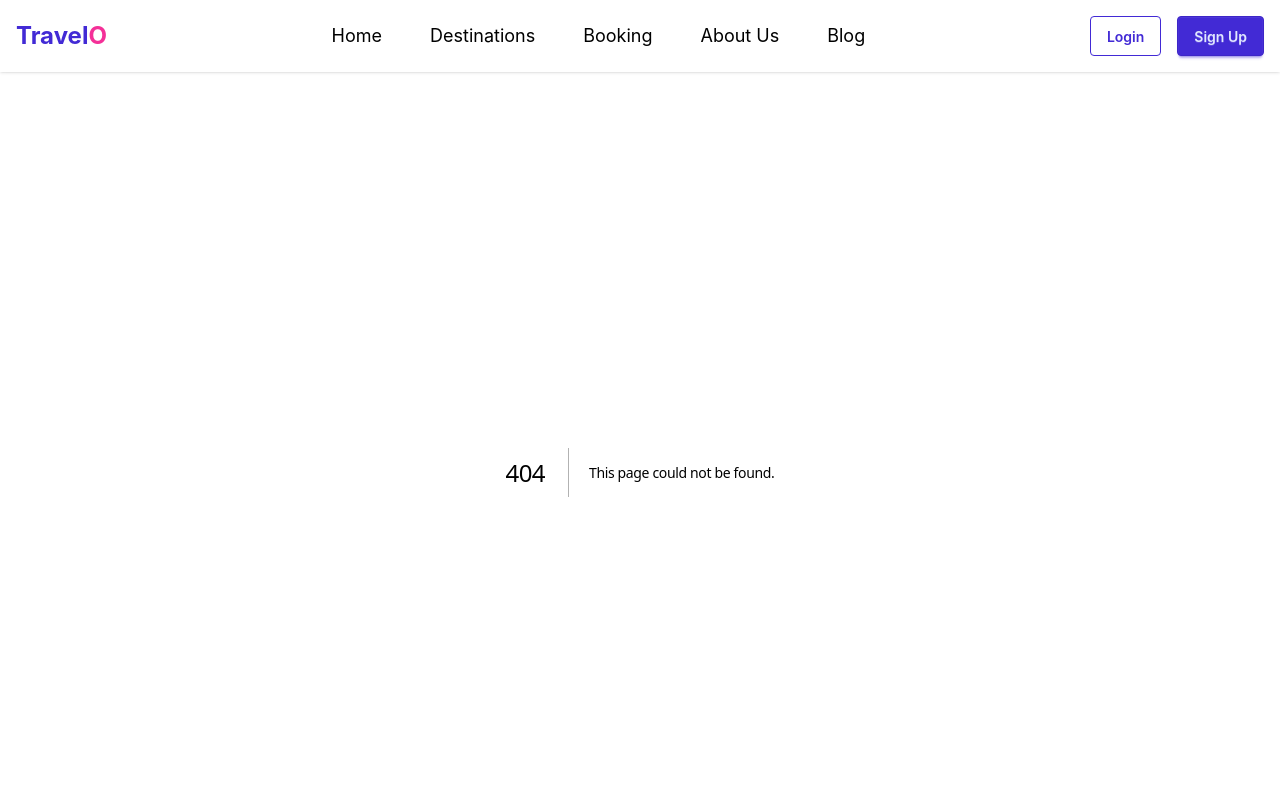
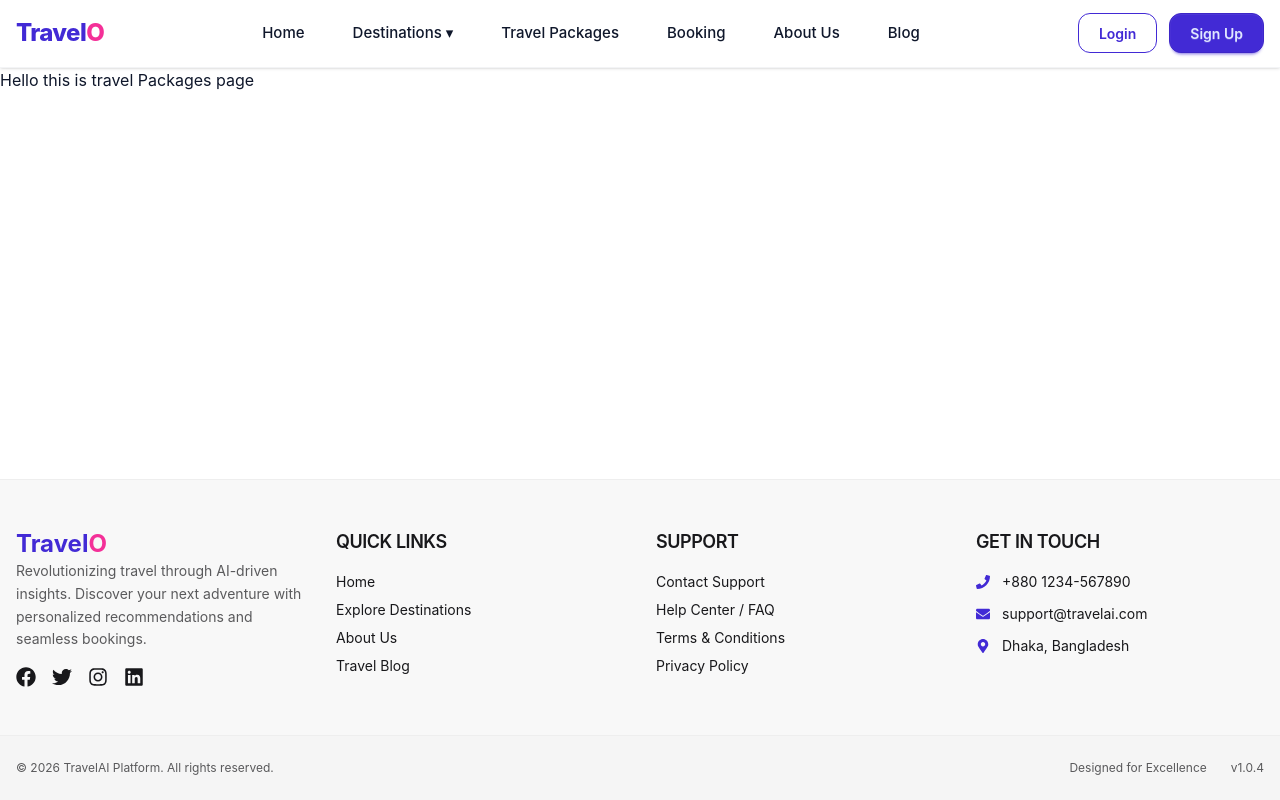
Before and after one commit to Tanvir-programmer/travelo, a Next.js app: page /packages in a window 1280 px wide. Before the commit this address had no page. Shown: the top 800 px of the page. Built offline with nearby package versions, Linux system fonts and the light colour scheme; a web font is replaced by a local one.

Commit message:
navbar polished

```diff
--- a/app/_components/Contact.tsx
+++ b/app/_components/Contact.tsx
@@ -1,5 +1,6 @@
 import React from "react";
 import { Mail, Phone, MapPin, Send } from "lucide-react";
+import Image from "next/image";
 
 const Contact: React.FC = () => {
   return (
@@ -94,9 +95,10 @@ const Contact: React.FC = () => {
 
             {/* Visual Element (Decorative) */}
             <div className="h-64 bg-gray-100 rounded-[40px] relative overflow-hidden flex items-center justify-center grayscale hover:grayscale-0 transition-all duration-700">
-              <img
+              <Image
                 src="https://images.unsplash.com/photo-1526772662000-3f88f10405ff?auto=format&fit=crop&w=800&q=80"
                 alt="Map view"
+                fill
                 className="absolute inset-0 w-full h-full object-cover opacity-50"
               />
               <div className="relative z-10 bg-white px-6 py-3 rounded-full shadow-lg font-bold">
--- a/app/_components/Header.tsx
+++ b/app/_components/Header.tsx
@@ -1,9 +1,10 @@
+"use client";
 import Link from "next/link";
 import React from "react";
 
 const Header = () => {
   return (
-    <div className="bg-base-100 shadow-sm sticky top-0 z-50 ">
+    <div className="sticky top-0 z-50 bg-white/80 backdrop-blur-md border-b border-gray-100 shadow-sm">
       <div className="navbar container mx-auto px-4 justify-between">
         {/* LEFT SIDE */}
         <div className="flex items-center gap-2">
@@ -28,10 +29,37 @@ const Header = () => {
 
             <ul
               tabIndex={0}
-              className="menu menu-sm dropdown-content mt-3 z-[1] p-3 shadow bg-base-100 rounded-box w-52"
+              className="menu menu-sm dropdown-content mt-3 z-[1] p-3 shadow-lg bg-white rounded-xl w-56"
             >
               <li>
                 <Link href="/">Home</Link>
+              </li>
+
+              {/* Dropdown inside mobile */}
+              <li>
+                <details>
+                  <summary>Destinations</summary>
+                  <ul className="p-2">
+                    <li>
+                      <Link href="/destinations">All Destinations</Link>
+                    </li>
+                    <li>
+                      <Link href="/destinations/popular">Popular</Link>
+                    </li>
+                    <li>
+                      <Link href="/destinations/international">
+                        International
+                      </Link>
+                    </li>
+                  </ul>
+                </details>
+              </li>
+
+              <li>
+                <Link href="/packages">Travel Packages</Link>
+              </li>
+              <li>
+                <Link href="/booking">Booking</Link>
               </li>
               <li>
                 <Link href="/about">About Us</Link>
@@ -43,37 +71,72 @@ const Header = () => {
           </div>
 
           {/* LOGO */}
-          <Link href="/" className="text-2xl font-bold text-primary">
+          <Link
+            href="/"
+            className="text-2xl font-extrabold tracking-tight text-primary"
+          >
             Travel<span className="text-secondary">O</span>
           </Link>
         </div>
 
         {/* CENTER MENU (DESKTOP) */}
-        <div className="hidden lg:flex font-normal">
-          <ul className="menu menu-horizontal gap-6 text-lg font-stretch-100%">
+        <div className="hidden lg:flex">
+          <ul className="menu menu-horizontal gap-6 text-[15px] font-medium">
             <li>
-              <Link href="/" className="hover:text-primary transition">
+              <Link className="hover:text-primary transition" href="/">
                 Home
               </Link>
             </li>
+
+            {/* 🔥 Dropdown */}
+            <li className="relative group">
+              <span className="cursor-pointer hover:text-primary transition">
+                Destinations ▾
+              </span>
+
+              <ul className="absolute left-0 top-10 bg-white shadow-xl rounded-xl p-3 w-52 opacity-0 invisible group-hover:opacity-100 group-hover:visible transition-all duration-300">
+                <li>
+                  <Link href="/destinations" className="hover:text-primary">
+                    All Destinations
+                  </Link>
+                </li>
+                <li>
+                  <Link
+                    href="/destinations/popular"
+                    className="hover:text-primary"
+                  >
+                    Popular Places
+                  </Link>
+                </li>
+                <li>
+                  <Link
+                    href="/destinations/international"
+                    className="hover:text-primary"
+                  >
+                    International Tours
+                  </Link>
+                </li>
+              </ul>
+            </li>
+
             <li>
-              <Link
-                href="/destinations"
-                className="hover:text-primary transition"
-              >
-                Destinations
+              <Link href="/packages" className="hover:text-primary transition">
+                Travel Packages
               </Link>
             </li>
+
             <li>
               <Link href="/booking" className="hover:text-primary transition">
                 Booking
               </Link>
             </li>
+
             <li>
               <Link href="/about" className="hover:text-primary transition">
                 About Us
               </Link>
             </li>
+
             <li>
               <Link href="/blog" className="hover:text-primary transition">
                 Blog
@@ -83,11 +146,14 @@ const Header = () => {
         </div>
 
         {/* RIGHT SIDE */}
-        <div className="hidden lg:flex items-center gap-4">
-          <Link href="/login" className="btn btn-outline btn-primary">
+        <div className="hidden lg:flex items-center gap-3">
+          <Link
+            href="/login"
+            className="btn btn-outline btn-primary rounded-xl px-5"
+          >
             Login
           </Link>
-          <Link href="/signup" className="btn btn-primary">
+          <Link href="/signup" className="btn btn-primary rounded-xl px-5">
             Sign Up
           </Link>
         </div>
--- a/app/layout.tsx
+++ b/app/layout.tsx
@@ -25,7 +25,7 @@ const damion = Damion({
 });
 
 export const metadata: Metadata = {
-  title: "Travelo | Your AI Travel Companion",
+  title: "Travelo Book Your next Trip",
   description:
     "Discover hidden gems and plan your perfect trip with AI-powered insights.",
 };
--- /dev/null
+++ b/app/packages/page.jsx
@@ -0,0 +1,7 @@
+import React from "react";
+
+const TravelPackages = () => {
+  return <div>Hello this is travel Packages page</div>;
+};
+
+export default TravelPackages;
```
